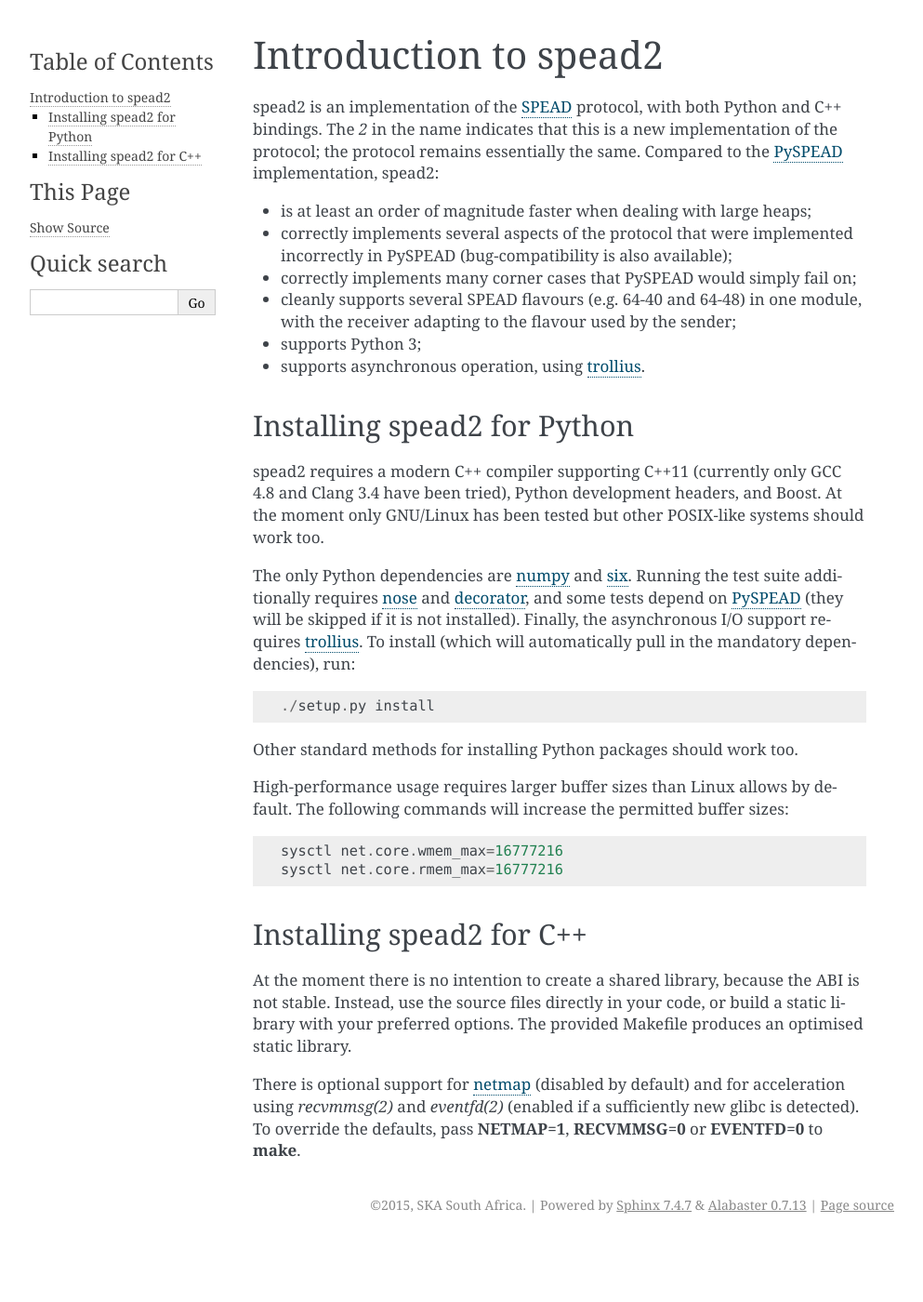
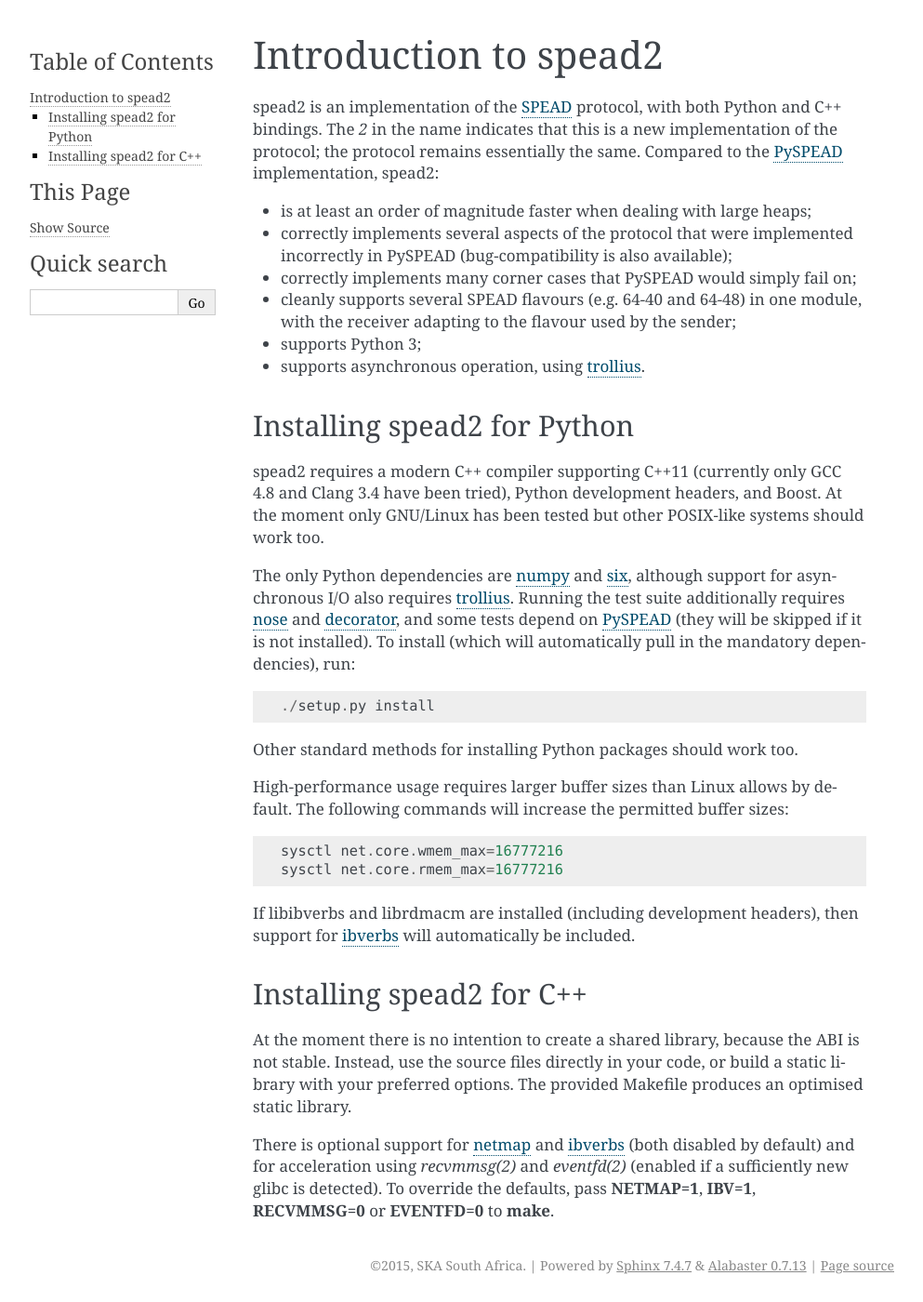
Before and after one commit to ska-sa/spead2, a Sphinx documentation site: the page built from doc/introduction.rst, in a window 1280 px wide. Shown: the whole page at 93% size, without its empty margins (148-1141 px from the left). Built offline with Sphinx 7.4.7, drawn with Linux system fonts in a browser that asks for light colours; before the commit the page ends 1335 px from its top, so only the background shows below that.

Commit message:
Add some documentation on ibverbs interface

```diff
--- a/doc/cpp-netmap.rst
+++ b/doc/cpp-netmap.rst
@@ -1,5 +1,5 @@
-netmap support
-==============
+Support for netmap
+==================
 
 Introduction
 ------------
--- a/doc/cpp.rst
+++ b/doc/cpp.rst
@@ -25,4 +25,5 @@
    cpp-recv
    cpp-send
    cpp-logging
+   cpp-ibverbs
    cpp-netmap
--- a/doc/introduction.rst
+++ b/doc/introduction.rst
@@ -27,11 +27,11 @@
 Boost. At the moment only GNU/Linux has been tested but other POSIX-like
 systems should work too.
 
-The only Python dependencies are numpy_ and six_. Running the test suite additionally
+The only Python dependencies are numpy_ and six_, although support for
+asynchronous I/O also requires trollius_. Running the test suite additionally
 requires nose_ and decorator_, and some tests depend on PySPEAD_ (they will be
-skipped if it is not installed). Finally, the asynchronous I/O support requires trollius_.
-To install (which will automatically pull in the mandatory dependencies),
-run::
+skipped if it is not installed). To install (which will automatically pull in
+the mandatory dependencies), run::
 
     ./setup.py install
 
@@ -40,13 +40,16 @@
 .. _numpy: http://www.numpy.org
 .. _six: https://pythonhosted.org/six/
 .. _nose: https://nose.readthedocs.io/en/latest/
-.. _decorator: http://pythonhosted.org//decorator/
+.. _decorator: http://pythonhosted.org/decorator/
 
 High-performance usage requires larger buffer sizes than Linux allows by
 default. The following commands will increase the permitted buffer sizes::
 
     sysctl net.core.wmem_max=16777216
     sysctl net.core.rmem_max=16777216
+
+If libibverbs and librdmacm are installed (including development headers), then
+support for :doc:`ibverbs <py-ibverbs>` will automatically be included.
 
 Installing spead2 for C++
 -------------------------
@@ -55,8 +58,9 @@
 build a static library with your preferred options. The provided Makefile
 produces an optimised static library.
 
-There is optional support for :doc:`netmap <cpp-netmap>` (disabled by default)
+There is optional support for :doc:`netmap <cpp-netmap>` and :doc:`ibverbs
+<py-ibverbs>` (both disabled by default)
 and for acceleration using :manpage:`recvmmsg(2)` and :manpage:`eventfd(2)`
 (enabled if a sufficiently new glibc is detected). To override the defaults,
-pass :makevar:`NETMAP=1`, :makevar:`RECVMMSG=0` or :makevar:`EVENTFD=0` to
-:program:`make`.
+pass :makevar:`NETMAP=1`, :makevar:`IBV=1`, :makevar:`RECVMMSG=0` or
+:makevar:`EVENTFD=0` to :program:`make`.
--- a/doc/py-recv.rst
+++ b/doc/py-recv.rst
@@ -76,7 +76,7 @@
 
       Feed data from an object implementing the buffer protocol.
 
-   .. py:method:: add_udp_reader(port, max_size=9200, buffer_size=8388608, bind_hostname='', socket=None)
+   .. py:method:: add_udp_reader(port, max_size=DEFAULT_UDP_MAX_SIZE, buffer_size=DEFAULT_UDP_BUFFER_SIZE, bind_hostname='', socket=None)
 
       Feed data from a UDP port.
 
@@ -94,7 +94,7 @@
         it alive. This is mainly useful for fine-tuning socket options such
         as multicast subscriptions.
 
-   .. py:method:: add_udp_reader(multicast_group, port, max_size=9200, buffer_size=8388608, interface_address)
+   .. py:method:: add_udp_reader(multicast_group, port, max_size=DEFAULT_UDP_MAX_SIZE, buffer_size=DEFAULT_UDP_BUFFER_SIZE, interface_address)
 
       Feed data from a UDP port with multicast (IPv4 only).
 
@@ -107,7 +107,7 @@
       :param str interface_address: Hostname/IP address of the interface which
         will be subscribed, or the empty string to let the OS decide.
 
-   .. py:method:: add_udp_reader(multicast_group, port, max_size=9200, buffer_size=8388608, interface_index)
+   .. py:method:: add_udp_reader(multicast_group, port, max_size=DEFAULT_UDP_MAX_SIZE, buffer_size=DEFAULT_UDP_BUFFER_SIZE, interface_index)
 
       Feed data from a UDP port with multicast (IPv6 only).
 
--- a/doc/py.rst
+++ b/doc/py.rst
@@ -18,3 +18,4 @@
    py-recv
    py-send
    py-logging
+   py-ibverbs
```
Also changed, not shown: doc/cpp-ibverbs.rst (added, +8 -0 lines), doc/py-ibverbs.rst (added, +79 -0 lines), 2 other files.
